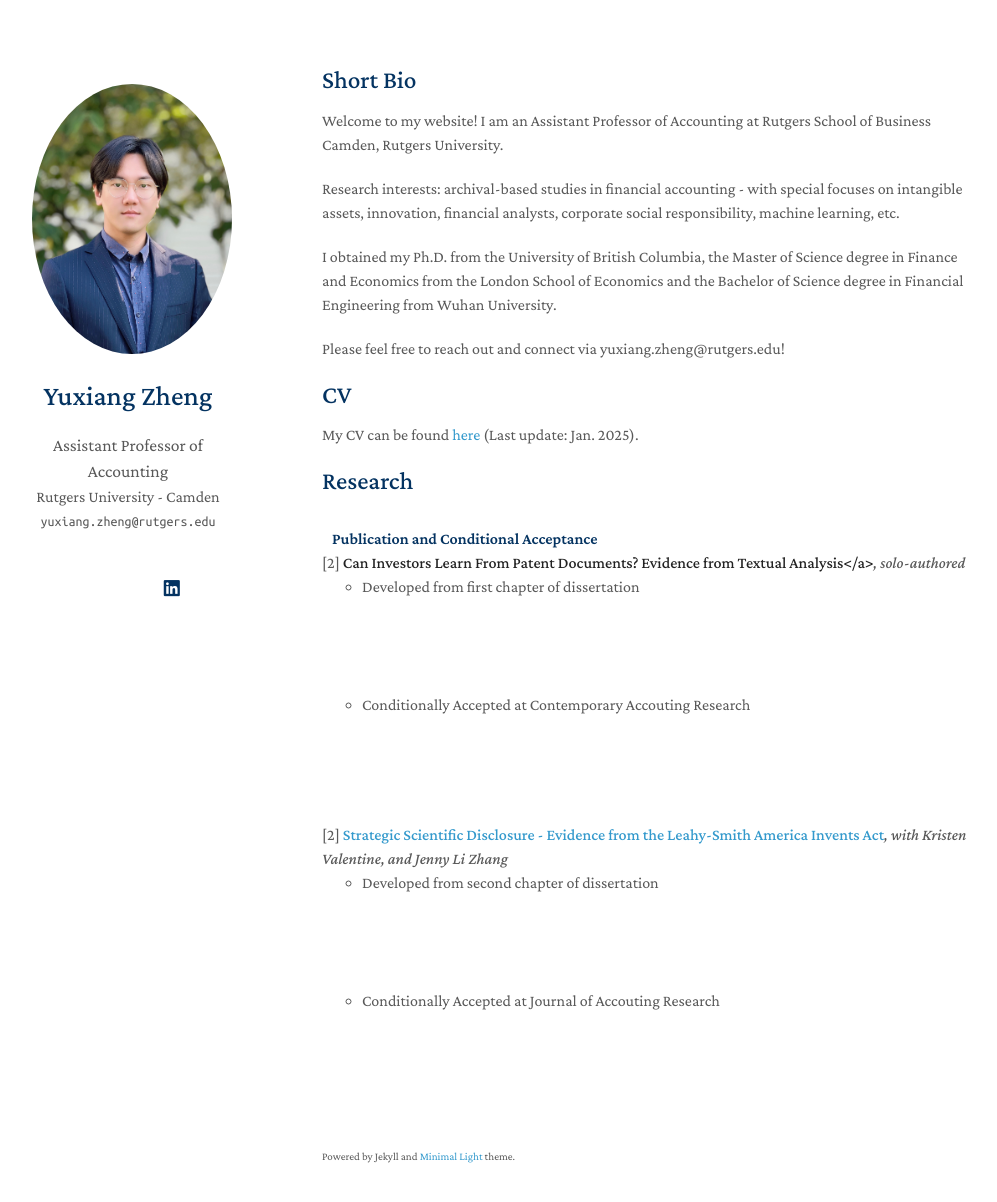
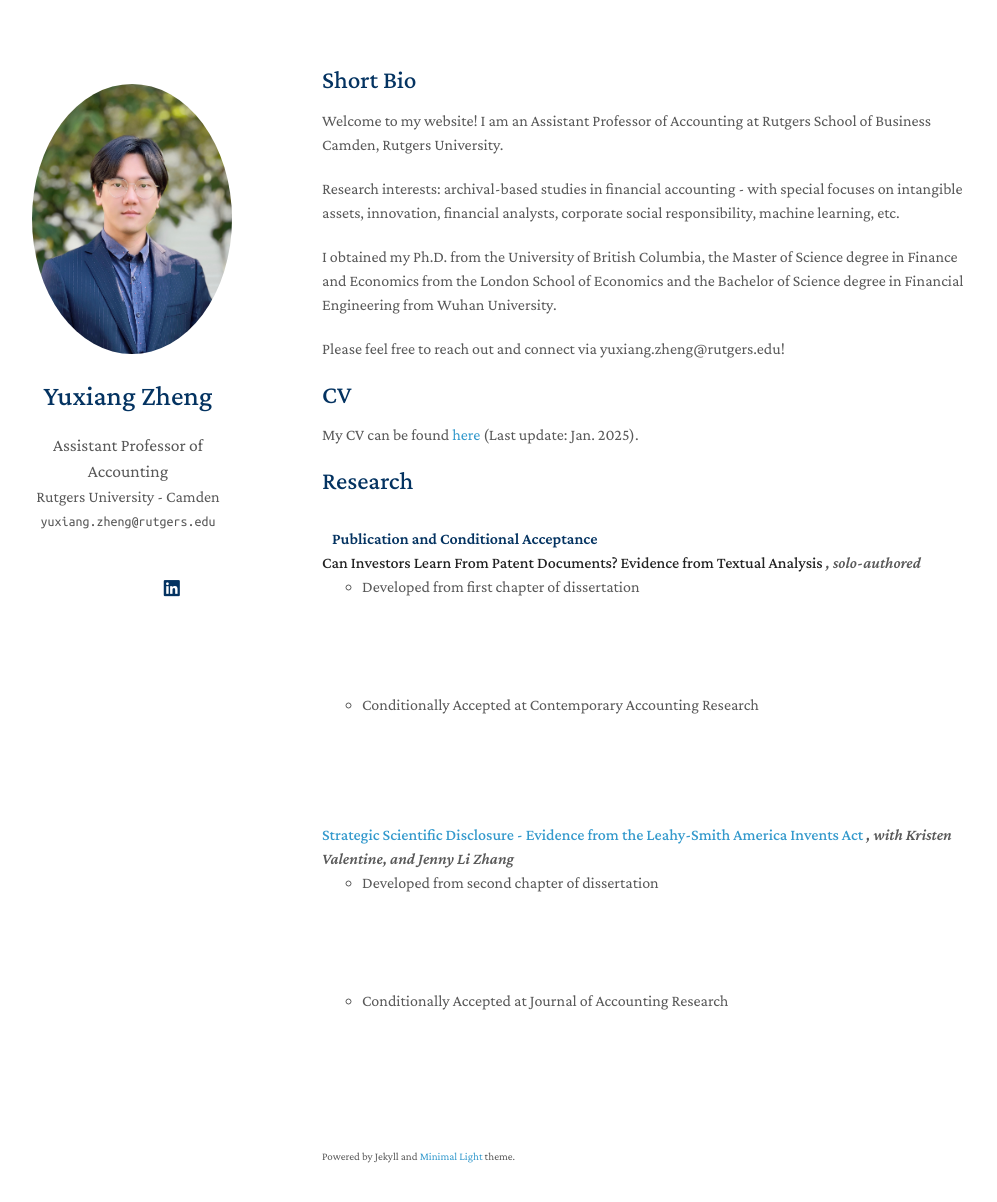
Before and after one commit to yuxiang-zheng/yuxiang-zheng.github.io, a Jekyll site: the page built from index.md, in a window 1280 px wide and 1237 px high. Shown: the top 1202 px of the window, without its empty margins (148-1145 px from the left). Built offline with Jekyll 4.4.1, drawn with Linux system fonts in a browser that asks for light colours; a style sheet for code colours, icons or effects is not loaded; our own code applies the rules of GitHub Pages for plain Markdown files.

Commit message:
Update publication-subsection.md

```diff
--- a/_includes/publication-subsection.md
+++ b/_includes/publication-subsection.md
@@ -1,28 +1,32 @@
 <div class="publications">
 
-<ol class="bibliography">
+  <h4 style="margin: 0 10px;">Publication and Conditional Acceptance</h4>
 
-<h4 style="margin:0 10px 0;">Publication and Conditional Acceptance</h4>
-
-<div>
-<div class="title"> [2] <strong>Can Investors Learn From Patent Documents? Evidence from Textual Analysis</a></strong><em>, solo-authored  </em> </div>
- <ul>
-     <li>  Developed from first chapter of dissertation </li>
-     <li>  Conditionally Accepted at Contemporary Accouting Research </li>
-
-  </ul>
+  <ol class="bibliography">
+    <li>
+      <div class="title">
+        <strong>Can Investors Learn From Patent Documents? Evidence from Textual Analysis</strong>
+        <em>, solo-authored</em>
+      </div>
+      <ul>
+        <li>Developed from first chapter of dissertation</li>
+        <li>Conditionally Accepted at Contemporary Accounting Research</li>
+      </ul>
+    </li>
+    <li>
+      <div class="title">
+        <strong>
+          <a href="https://papers.ssrn.com/sol3/papers.cfm?abstract_id=4429511">
+            Strategic Scientific Disclosure - Evidence from the Leahy-Smith America Invents Act
+          </a>
+        </strong>
+        <em>, with Kristen Valentine, and Jenny Li Zhang</em>
+      </div>
+      <ul>
+        <li>Developed from second chapter of dissertation</li>
+        <li>Conditionally Accepted at Journal of Accounting Research</li>
+      </ul>
+    </li>
+  </ol>
 
 </div>
-
-<div>
-<div class="title"> [2] <strong><a href="https://papers.ssrn.com/sol3/papers.cfm?abstract_id=4429511">Strategic Scientific Disclosure - Evidence from the Leahy-Smith America Invents Act</a></strong><em>, with Kristen Valentine, and Jenny Li Zhang  </em> </div>
- <ul>
-     <li>  Developed from second chapter of dissertation </li>
-     <li>  Conditionally Accepted at Journal of Accouting Research </li>
-
-  </ul>
-
-</div>
-
-</ol>
-</div>
```
